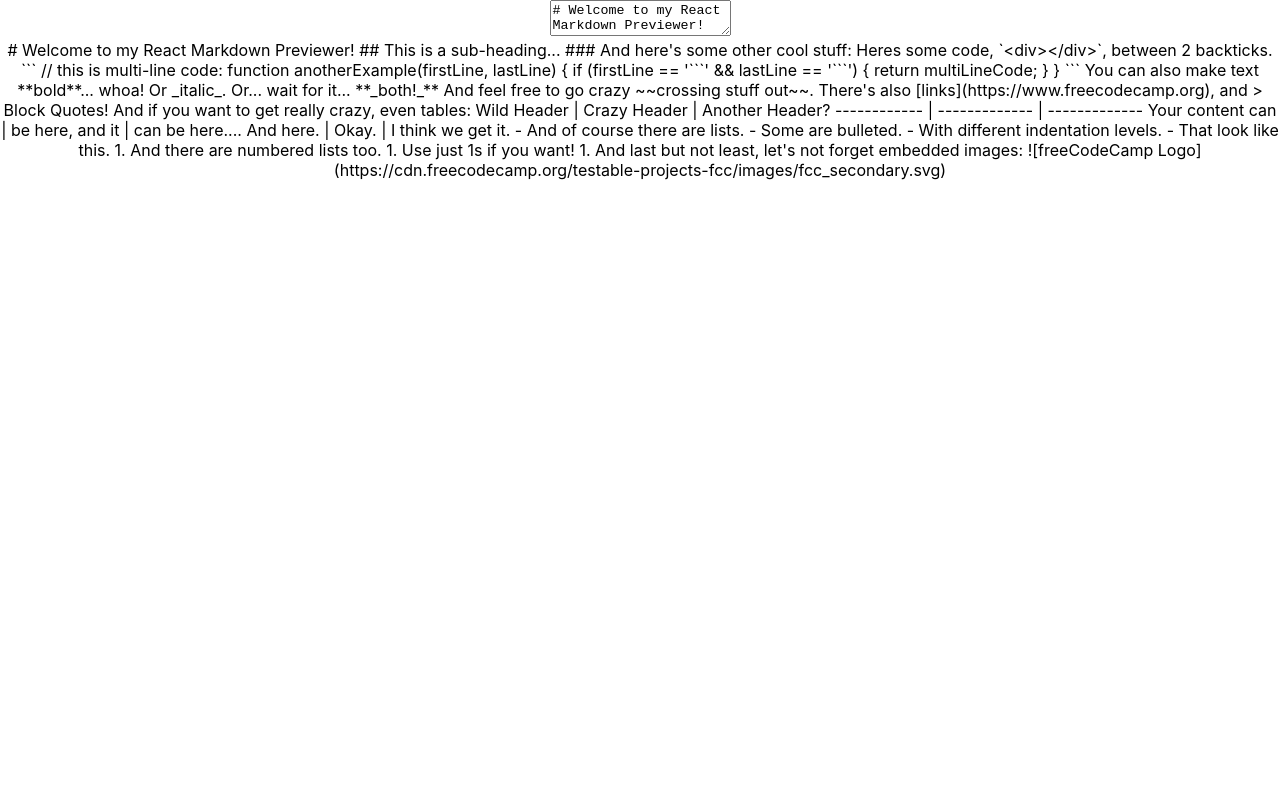
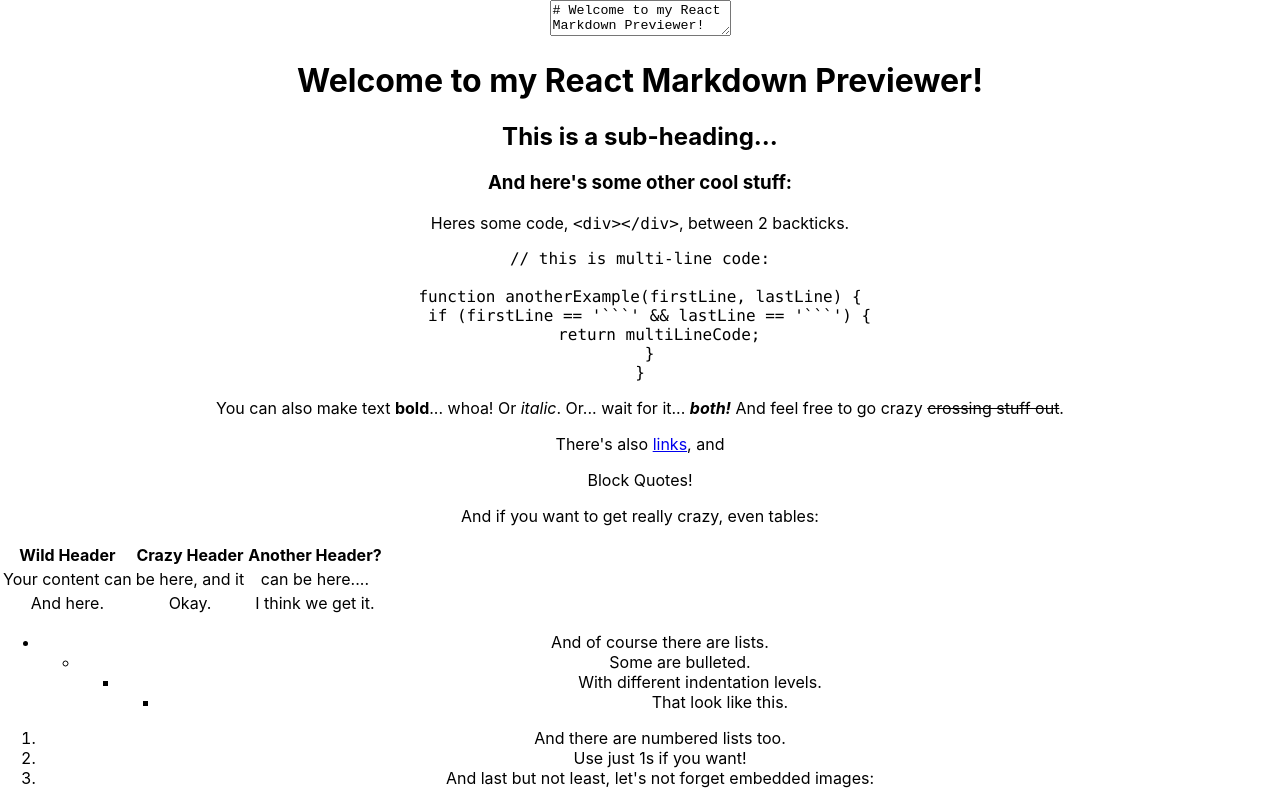
Before and after one commit to Shishwami/MarkdownPreviewer, a React (Create React App) app: page / in a window 1280 px wide. Shown: the top 800 px of the page. Built offline with nearby package versions, Linux system fonts and the light colour scheme; grey boxes are pictures that could not be loaded.

Commit message:
Update App.js

```diff
--- a/src/App.js
+++ b/src/App.js
@@ -65,7 +65,7 @@ function App() {
           <textarea id="editor" onChange={updateMarkdown} value={markdown}></textarea>
         </div>
         <div id="preview-container">
-          <div id="preview">{markdown}</div>
+          <div id="preview" dangerouslySetInnerHTML={{ __html: marked(markdown) }}></div>
         </div>
       </div>
     </div>
```
